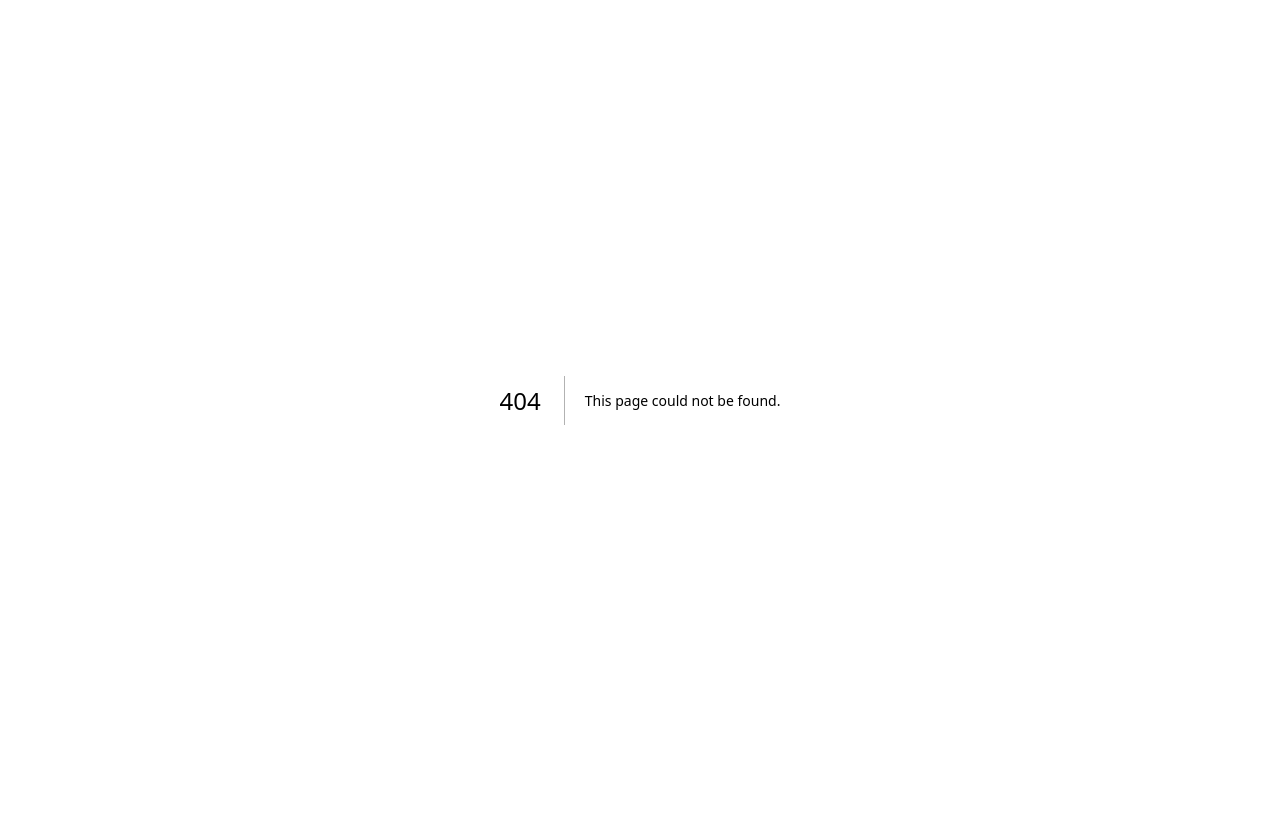
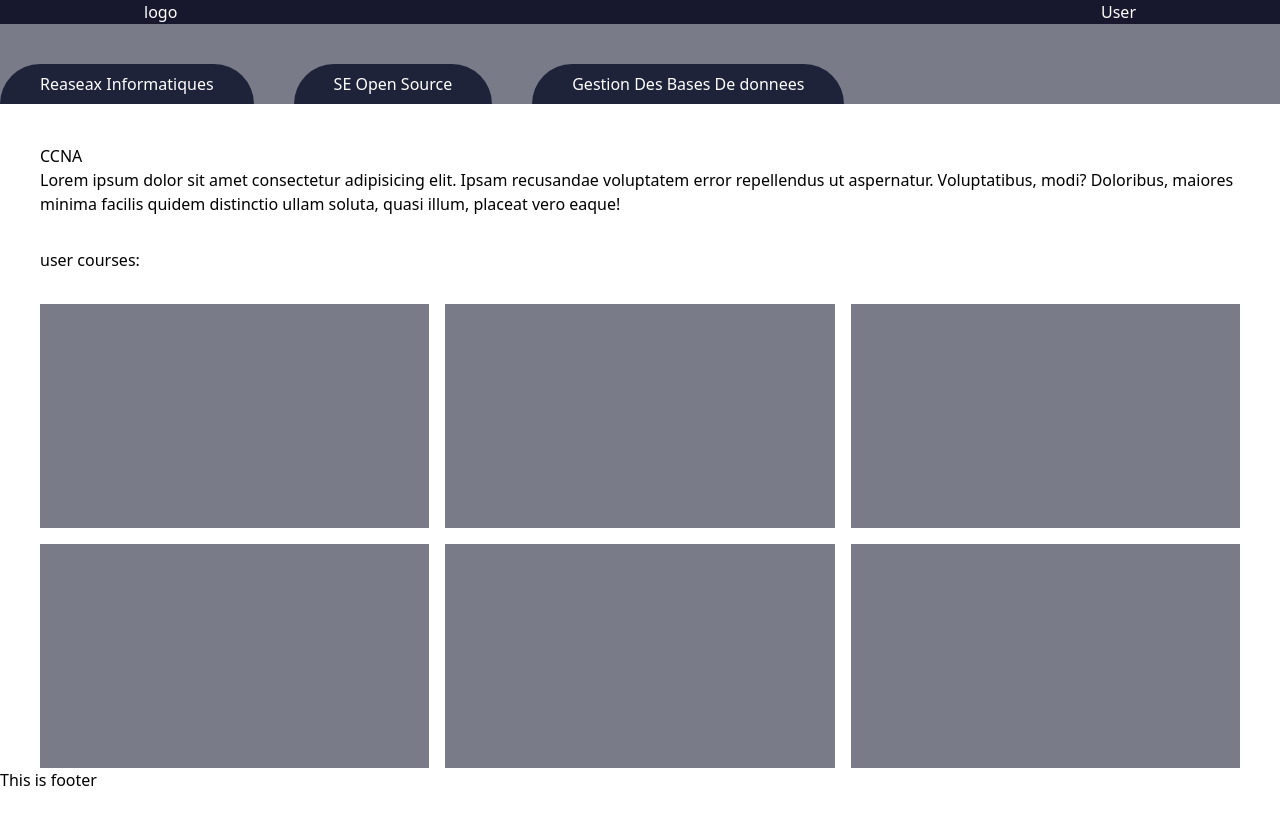
Before and after one commit to Hamza-El-Fahli/Educraft_Server, a Next.js app: page /userPlatform/courses in a window 1280 px wide. Before the commit this address had no page. Shown: the top 824 px of the page. Before the commit the page ends 800 px from the top, so only its background shows below. Built offline with nearby package versions, Linux system fonts and the light colour scheme.

Commit message:
wip: UserPlatform - create first page template

```diff
--- /dev/null
+++ b/src/app/userPlatform/components/Header.tsx
@@ -0,0 +1,9 @@
+import React from 'react'
+
+export const Header = () => {
+  return (
+<header className=" bg-primary bg- h-16 w-full flex px-36 text-white justify-between items-center ">
+<span>logo</span>
+<span>User</span>
+            </header>  )
+}
--- /dev/null
+++ b/src/app/userPlatform/courses/page.tsx
@@ -0,0 +1,37 @@
+import { Header } from "../components/Header";
+
+export default function User_courses() {
+    return (
+        <div className=" h-svh w-full flex flex-col" >
+            <Header/>
+            <main className="w-full h-full  ">
+            <div className="w-full flex gap-10 text-white pt-10 bg-secondary/60">
+                <nav className="bg-[#1F233A] w-auto px-10 py-2 flex justify-center items-center rounded-t-full">Reaseax Informatiques</nav>
+                <nav className="bg-[#1F233A] w-auto px-10 py-2 flex justify-center items-center rounded-t-full">SE Open Source</nav>
+                <nav className="bg-[#1F233A] w-auto px-10 py-2 flex justify-center items-center rounded-t-full">Gestion Des Bases De donnees</nav>
+            </div>
+            <div className="h-full flex flex-col space-y-8 px-10 pt-10 ">
+                <div><h1>CCNA</h1><p>Lorem ipsum dolor sit amet consectetur adipisicing elit. Ipsam recusandae voluptatem error repellendus ut aspernatur. Voluptatibus, modi? Doloribus, maiores minima facilis quidem distinctio ullam soluta, quasi illum, placeat vero eaque!</p></div>
+                <div>user courses:</div>
+                <div className="grid grid-flow-row grid-cols-3 gap-4">
+                <div className="p-5 h-56 bg-[#21233B]/60"></div>
+                <div className="p-5 h-56 bg-[#21233B]/60"></div>
+                <div className="p-5 h-56 bg-[#21233B]/60"></div>
+                <div className="p-5 h-56 bg-[#21233B]/60"></div>
+                <div className="p-5 h-56 bg-[#21233B]/60"></div>
+                <div className="p-5 h-56 bg-[#21233B]/60"></div>
+                </div>
+            </div>
+
+            </main>
+            <footer className="h-32">
+                This is footer
+            </footer>
+
+
+
+
+
+        </div>
+    )
+}
--- /dev/null
+++ b/src/app/userPlatform/layout.tsx
@@ -0,0 +1,19 @@
+
+import "@/styles/globals.css";
+
+export const metadata = {
+  title: "Next.js",
+  description: "Generated by Next.js",
+};
+
+export default function DashboardLayout({
+  children,
+}: {
+  children: React.ReactNode;
+}) {
+  return (
+    <div>
+      {children}
+    </div>
+  );
+}
```
Also changed, not shown: 1 other file (tests, documents, lock files or other folders).
